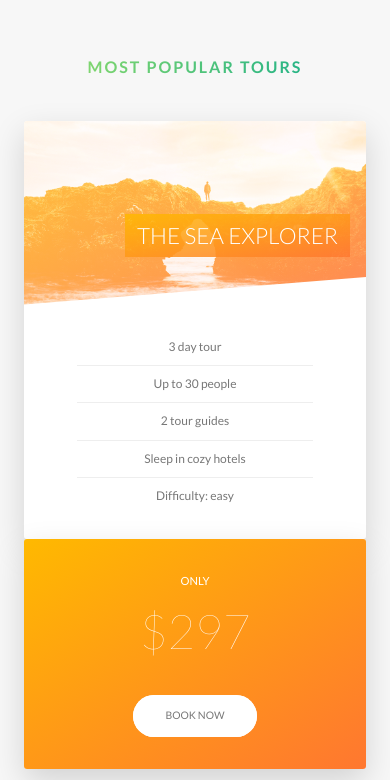
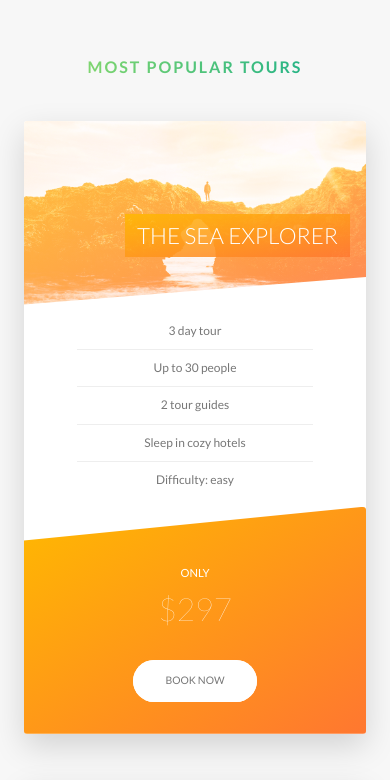
Before and after one commit to GentleMizt/Natour-PJ, a website: page Natour/index.html in a window 390 px wide. Shown: the part 2471-3251 px from the top of the page. Drawn offline with Linux system fonts and the light colour scheme.

Commit message:
writing media queries

```diff
--- a/Natour/sass/components/_cards.scss
+++ b/Natour/sass/components/_cards.scss
@@ -185,15 +185,23 @@
   @include respond(tab-port){
     // FUNCTIONALITY OF THE CARD
     height: auto;
+    border-radius: $default-bor-radius;
+    background-color: $color-white;
+    box-shadow: 0 1.5rem 4rem rgba($color-black, 0.15);
+
+    &__details{
+      padding: 1rem 3rem;
+    }
 
     &__side {
       height: auto;
       transition: all 0.8s ease;
       position: relative;
-      border-radius: $default-bor-radius;
+      box-shadow: none;
 
       &--back {
         transform: rotateY(0);
+        clip-path: polygon(0 15%, 100% 0, 100% 100%, 0 100%);
       }
     }
 
@@ -209,7 +217,7 @@
       left: 0;
       transform: translate(0);
       width: 100%;
-      padding: 4rem;
+      padding: 7rem 4rem 4rem 4rem;
     }
 
     &__price-box {
@@ -218,7 +226,7 @@
 
 
     &__price-value {
-      font-size: 6rem;
+      font-size: 4rem;
     }
   }
 }
```
Also changed, not shown: Natour/css/style.css.
